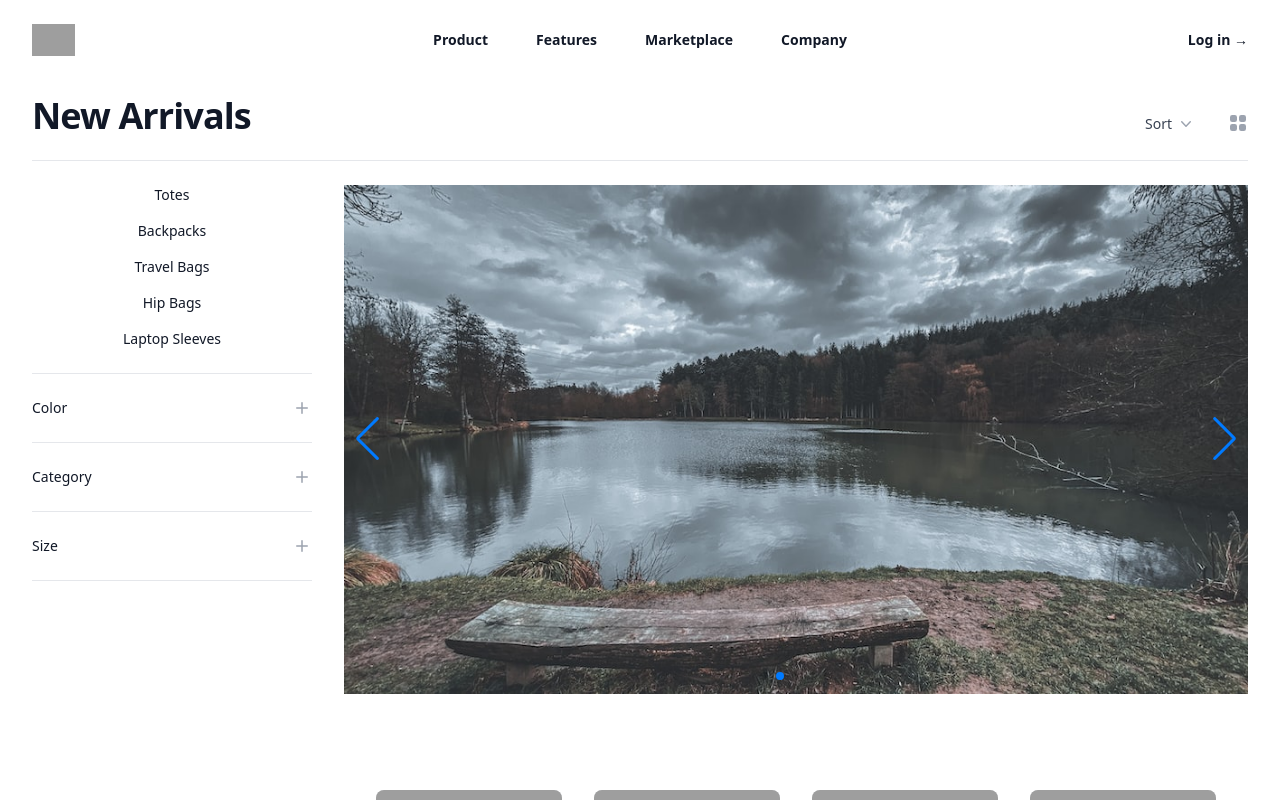
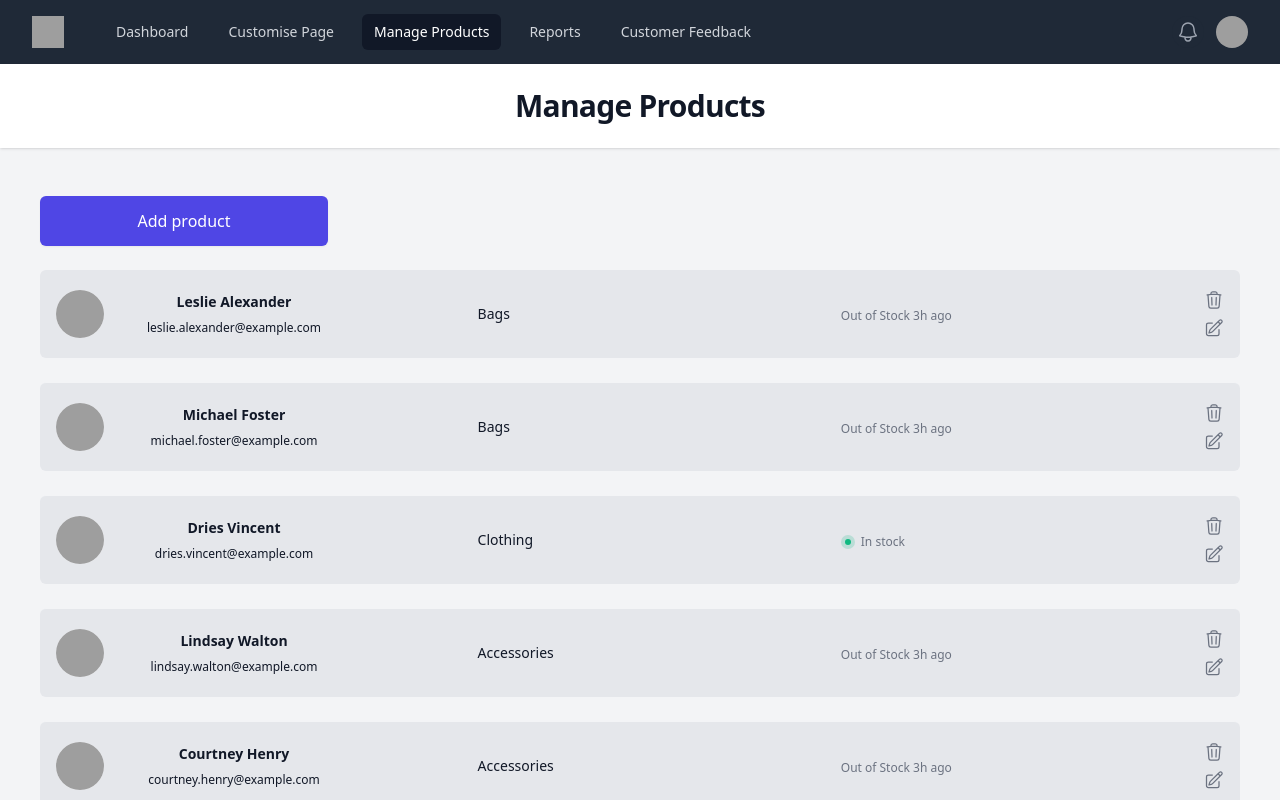
Before and after one commit to division-sama/project-z, a React (Create React App) app: page /manage-products in a window 1280 px wide. Shown: the top 800 px of the page. Built offline with nearby package versions, Linux system fonts and the light colour scheme; grey boxes are pictures that could not be loaded; a web font is replaced by a local one.

Commit message:
PZ-4: Created an initial draft of manage product page.

```diff
--- a/src/App.js
+++ b/src/App.js
@@ -4,15 +4,15 @@ import Example from './components/AccessControl/AccessControl';
 import Header from './components/Header/Header';
 import BusinessProfile from './components/BusinessProfile/BusinessProfile';
 
-let auth = 0;
+let auth = 1;
 
 function App() {
 
   return (
     <div className="App">
-      <BusinessProfile></BusinessProfile>
+      {/* <BusinessProfile></BusinessProfile> */}
       {/* <Header></Header> */}
-      {/* {auth ? <BusinessPage></BusinessPage> : <Example></Example>} */}
+      {auth ? <BusinessPage></BusinessPage> : <Example></Example>}
     </div>
   );
 }
--- a/src/components/ManageProducts/ManageProducts.js
+++ b/src/components/ManageProducts/ManageProducts.js
@@ -1,5 +1,6 @@
 import React, { useEffect } from "react";
 import { useLocation } from "react-router-dom";
+import ProductChip from "../ProductChip/ProductChip";
 
 const ManageProducts = (props) => {
   const Location = useLocation();
@@ -13,7 +14,19 @@ const ManageProducts = (props) => {
     }
   }, [Location.pathname]);
 
-  return <div className="crazy">ManageProducts</div>;
+  return (
+    <div>
+      <div className="mx-2 my-6 grid sm:grid-cols-3 md:grid-cols-4 gap-4 grid-cols-1">
+        <a
+          href="#"
+          className="flex items-center justify-center rounded-md border border-transparent bg-indigo-600 px-6 py-3 text-base font-medium text-white shadow-sm hover:bg-indigo-700"
+        >
+          Add product
+        </a>
+      </div>
+      <ProductChip></ProductChip>
+    </div>
+  );
 };
 
 export default ManageProducts;
--- /dev/null
+++ b/src/components/ProductChip/ProductChip.js
@@ -0,0 +1,123 @@
+import { TrashIcon, PencilSquareIcon } from "@heroicons/react/24/outline";
+
+const people = [
+  {
+    name: "Leslie Alexander",
+    email: "leslie.alexander@example.com",
+    role: "Bags",
+    imageUrl:
+      "https://images.unsplash.com/photo-1494790108377-be9c29b29330?ixlib=rb-1.2.1&ixid=eyJhcHBfaWQiOjEyMDd9&auto=format&fit=facearea&facepad=2&w=256&h=256&q=80",
+    lastSeen: "3h ago",
+    lastSeenDateTime: "2023-01-23T13:23Z",
+  },
+  {
+    name: "Michael Foster",
+    email: "michael.foster@example.com",
+    role: "Bags",
+    imageUrl:
+      "https://images.unsplash.com/photo-1519244703995-f4e0f30006d5?ixlib=rb-1.2.1&ixid=eyJhcHBfaWQiOjEyMDd9&auto=format&fit=facearea&facepad=2&w=256&h=256&q=80",
+    lastSeen: "3h ago",
+    lastSeenDateTime: "2023-01-23T13:23Z",
+  },
+  {
+    name: "Dries Vincent",
+    email: "dries.vincent@example.com",
+    role: "Clothing",
+    imageUrl:
+      "https://images.unsplash.com/photo-1506794778202-cad84cf45f1d?ixlib=rb-1.2.1&ixid=eyJhcHBfaWQiOjEyMDd9&auto=format&fit=facearea&facepad=2&w=256&h=256&q=80",
+    lastSeen: null,
+  },
+  {
+    name: "Lindsay Walton",
+    email: "lindsay.walton@example.com",
+    role: "Accessories",
+    imageUrl:
+      "https://images.unsplash.com/photo-1517841905240-472988babdf9?ixlib=rb-1.2.1&ixid=eyJhcHBfaWQiOjEyMDd9&auto=format&fit=facearea&facepad=2&w=256&h=256&q=80",
+    lastSeen: "3h ago",
+    lastSeenDateTime: "2023-01-23T13:23Z",
+  },
+  {
+    name: "Courtney Henry",
+    email: "courtney.henry@example.com",
+    role: "Accessories",
+    imageUrl:
+      "https://images.unsplash.com/photo-1438761681033-6461ffad8d80?ixlib=rb-1.2.1&ixid=eyJhcHBfaWQiOjEyMDd9&auto=format&fit=facearea&facepad=2&w=256&h=256&q=80",
+    lastSeen: "3h ago",
+    lastSeenDateTime: "2023-01-23T13:23Z",
+  },
+  {
+    name: "Tom Cook",
+    email: "tom.cook@example.com",
+    role: "Accessories",
+    imageUrl:
+      "https://images.unsplash.com/photo-1472099645785-5658abf4ff4e?ixlib=rb-1.2.1&ixid=eyJhcHBfaWQiOjEyMDd9&auto=format&fit=facearea&facepad=2&w=256&h=256&q=80",
+    lastSeen: null,
+  },
+];
+
+export default function ProductChip() {
+  return (
+    <ul role="list" className="divide-y divide-gray-100 mx-2">
+      {people.map((person) => (
+        <li
+          key={person.email}
+          className="flex justify-between mt-6 py-5 bg-gray-200 rounded-md p-4"
+        >
+          <div className="flex min-w-0 gap-x-4  w-1/4 sm:w-1/4 msdm:w-2/5">
+            <img
+              className="h-12 w-12 flex-none rounded-full bg-gray-50"
+              src={person.imageUrl}
+              alt=""
+            />
+            <div className="min-w-0 flex-auto">
+              <p className="text-sm font-semibold leading-6 text-gray-900">
+                {person.name}
+              </p>
+              <p className="mt-1 truncate text-xs leading-5 text-gray-900">
+                {person.email}
+              </p>
+            </div>
+          </div>
+          <div className="hidden shrink-0 justify-center mdsm:flex mdsm:flex-col mdsm:items-start w-1/5">
+            <p className="text-sm leading-6 text-gray-900">{person.role}</p>
+          </div>
+          <div className="hidden shrink-0 sm:flex justify-center sm:flex-col sm:items-start  w-1/5 ">
+            {person.lastSeen ? (
+              <p className="mt-1 text-xs leading-5 text-gray-500">
+                Out of Stock{" "}
+                <time dateTime={person.lastSeenDateTime}>
+                  {person.lastSeen}
+                </time>
+              </p>
+            ) : (
+              <div className="mt-1 flex items-center gap-x-1.5">
+                <div className="flex-none rounded-full bg-emerald-500/20 p-1">
+                  <div className="h-1.5 w-1.5 rounded-full bg-emerald-500" />
+                </div>
+                <p className="text-xs leading-5 text-gray-500">In stock</p>
+              </div>
+            )}
+          </div>
+          <div className="shrink-0 justify-between flex flex-col items-end ">
+            <button
+              type="button"
+              className="relative -m-2 p-2 text-gray-500 hover:text-gray-600"
+            >
+              <span className="absolute -inset-0.5" />
+              <span className="sr-only">Delete</span>
+              <TrashIcon className="h-5 w-5" aria-hidden="true" />
+            </button>
+            <button
+              type="button"
+              className="relative -m-2 p-2 text-gray-500 hover:text-gray-600"
+            >
+              <span className="absolute -inset-0.5" />
+              <span className="sr-only">Delete</span>
+              <PencilSquareIcon className="h-5 w-5" aria-hidden="true" />
+            </button>
+          </div>
+        </li>
+      ))}
+    </ul>
+  );
+}
--- a/tailwind.config.js
+++ b/tailwind.config.js
@@ -6,16 +6,22 @@ module.exports = {
     "./src/components/AccessControl/AccessControl.js",
     "./src/components/RegisterForm/RegisterForm.js",
     "./src/components/Header/Header.js",
-    "./src/components/BusinessProfile/BusinessProfile.js"
+    "./src/components/BusinessProfile/BusinessProfile.js",
+    "./src/components/ManageProducts/ManageProducts.js",
+    "./src/components/ProductChip/ProductChip.js",
   ],
   theme: {
     extend: {
       maxWidth: {
-        '8xl': '96rem',
-      }
+        "8xl": "96rem",
+      },
+      colors: {
+        customProductbg: "#9BA4B5",
+      },
     },
     screens: {
-
+      xsm: "280px",
+      mdsm: "320px",
       sm: "640px",
       // => @media (min-width: 640px) { ... }
 
```
